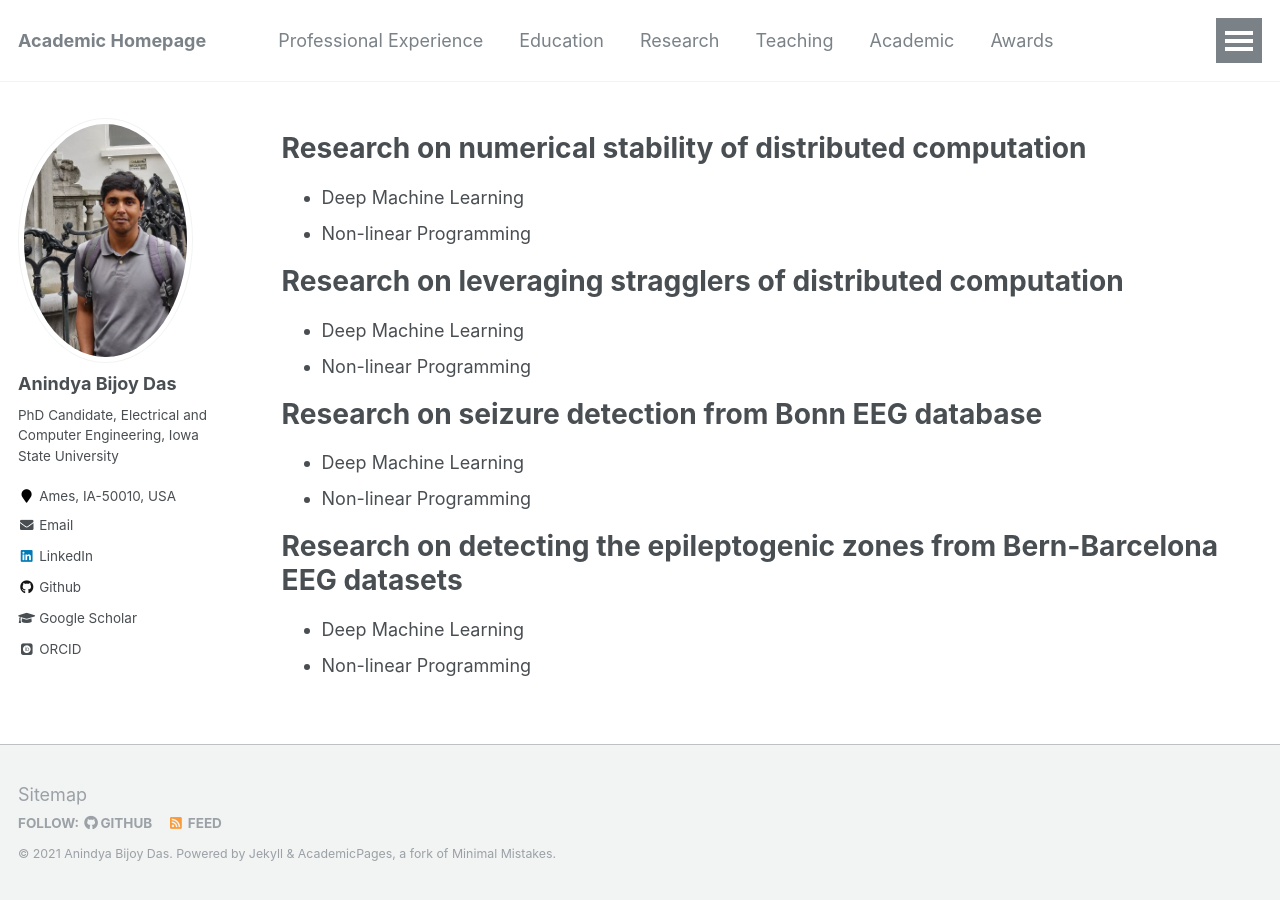
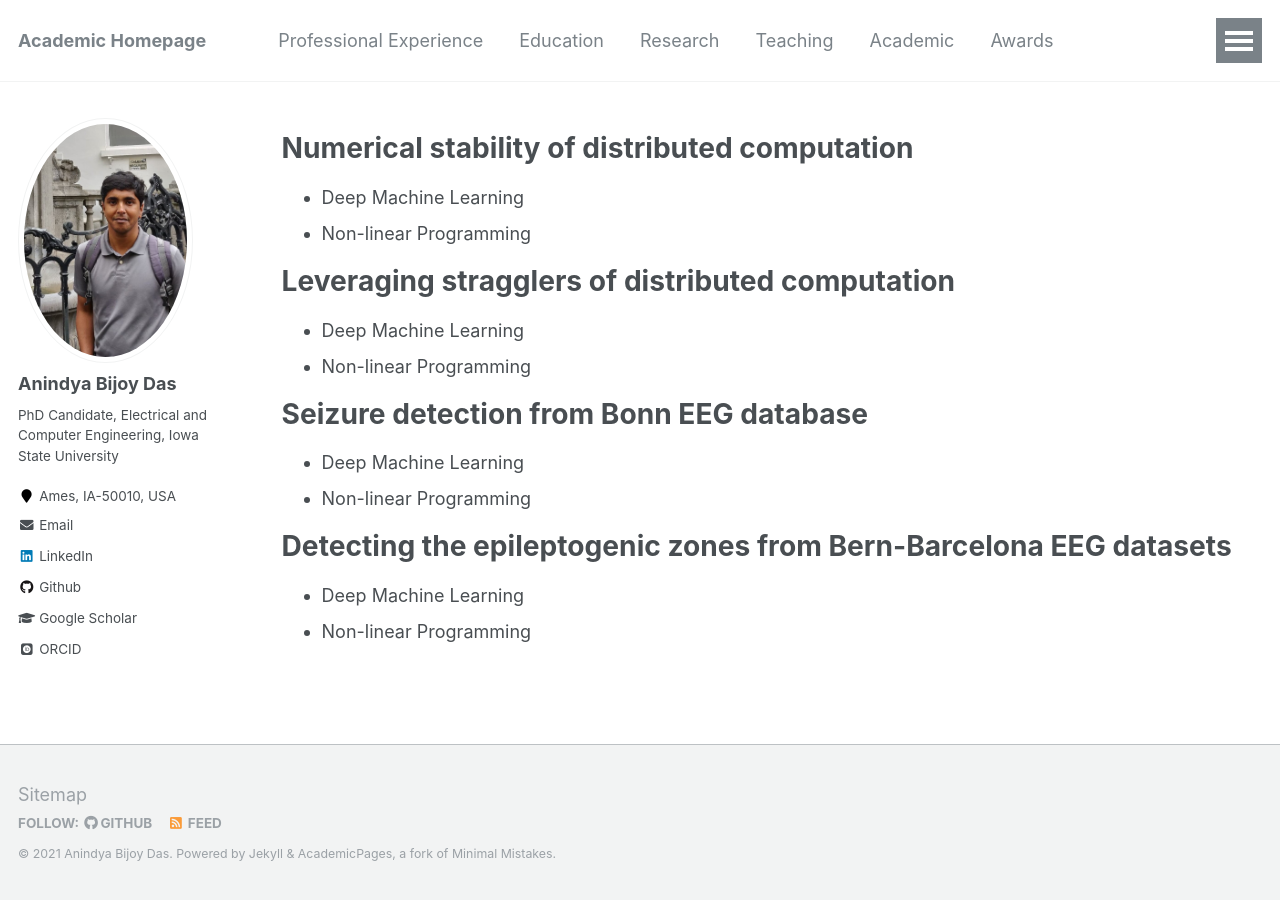
Before and after one commit to anindyabijoydas/portfolio, a Jekyll site: the page built from _pages/publications.md, in a window 1280 px wide. Built offline with Jekyll 4.4.1, drawn with Linux system fonts in a browser that asks for light colours; some web fonts are replaced.

Commit message:
Update publications.md

```diff
--- a/_pages/publications.md
+++ b/_pages/publications.md
@@ -7,25 +7,25 @@ redirect_from:
 
 {% include base_path %}
 
-Research on numerical stability of distributed computation
+Numerical stability of distributed computation
 ======
 * Deep Machine Learning
 * Non-linear Programming
 
 
-Research on leveraging stragglers of distributed computation
+Leveraging stragglers of distributed computation
 ======
 * Deep Machine Learning
 * Non-linear Programming
 
 
-Research on seizure detection from Bonn EEG database
+Seizure detection from Bonn EEG database
 ======
 * Deep Machine Learning
 * Non-linear Programming
 
 
-Research on detecting the epileptogenic zones from Bern-Barcelona EEG datasets
+Detecting the epileptogenic zones from Bern-Barcelona EEG datasets
 ======
 * Deep Machine Learning
 * Non-linear Programming
```
